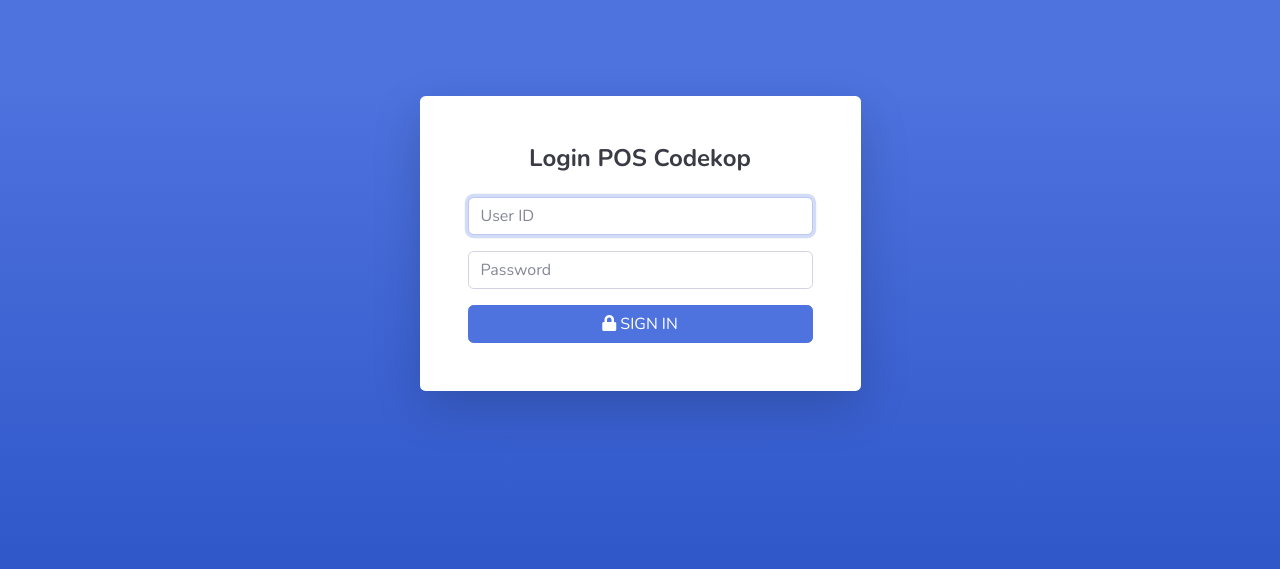
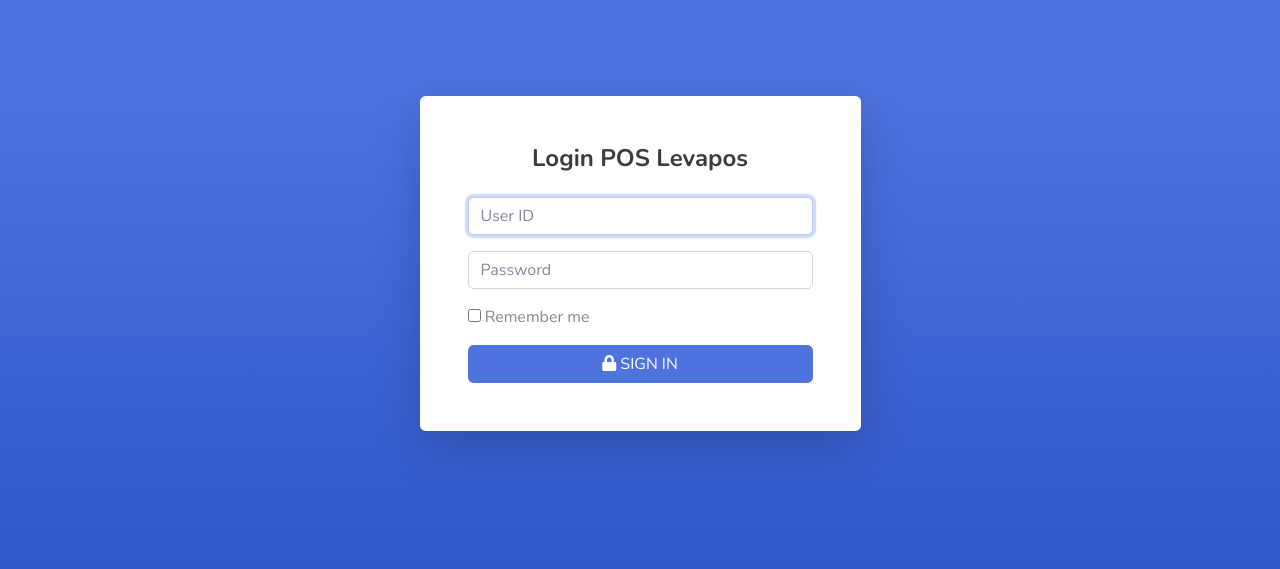
Before and after one commit to Levago-id/POS-web, a PHP site: page /login.php in a window 1280 px wide. Shown: the top 569 px of the page. Run offline with PHP 8.4, Linux system fonts and the light colour scheme.

Commit message:
fitur remember me

```diff
--- a/login.php
+++ b/login.php
@@ -16,12 +16,35 @@
         if($jum > 0){
             $hasil = $row -> fetch();
             $_SESSION['admin'] = $hasil;
+            if(isset($_POST['remember'])) {
+                // Set cookies for username and password
+                setcookie('username', $user, time() + (86400 * 30), "/"); // 30 days
+                setcookie('password', $pass, time() + (86400 * 30), "/"); // 30 days
+                echo "Cookies set successfully!";
+            } else {
+                echo "Remember Me not checked!";
+            }
             echo '<script>alert("Login Sukses");window.location="index.php"</script>';
         }else{
             echo '<script>alert("Login Gagal");history.go(-1);</script>';
         }
+    } else {
+        // Check for existing cookies and auto-fill the form
+        if(isset($_COOKIE['username']) && isset($_COOKIE['password'])) {
+            $user = $_COOKIE['username'];
+            $pass = $_COOKIE['password'];
+            // You might want to add additional validation here before auto-logging in
+            // For example, checking if the credentials are valid in your database.
+            // For simplicity, I'll leave it as is.
+            echo "<script>
+                    document.getElementById('user').value = '$user';
+                    document.getElementById('pass').value = '$pass';
+                  </script>";
+        } else {
+        }
     }
 ?>
+
 <!DOCTYPE html>
 <html lang="en">
 
@@ -31,7 +54,7 @@
     <meta name="viewport" content="width=device-width, initial-scale=1, shrink-to-fit=no">
     <meta name="description" content="">
     <meta name="author" content="">
-    <title>Login - POS Codekop</title>
+    <title>Login - POS Levapos</title>
     <!-- Custom fonts for this template-->
     <link href="vendor/fontawesome-free/css/all.min.css" rel="stylesheet" type="text/css">
     <link
@@ -52,16 +75,19 @@
                         <!-- Nested Row within Card Body -->
                         <div class="p-5">
                             <div class="text-center">
-								<h4 class="h4 text-gray-900 mb-4"><b>Login POS Codekop</b></h4>
+                                <h4 class="h4 text-gray-900 mb-4"><b>Login POS Levapos</b></h4>
                             </div>
                             <form class="form-login" method="POST">
                                 <div class="form-group">
-									<input type="text" class="form-control form-control-user" name="user"
+                                    <input type="text" class="form-control form-control-user" id="user" name="user"
                                         placeholder="User ID" autofocus>
                                 </div>
                                 <div class="form-group">
-									<input type="password" class="form-control form-control-user" name="pass"
+                                    <input type="password" class="form-control form-control-user" id="pass" name="pass"
                                         placeholder="Password">
+                                </div>
+                                <div class="form-group">
+                                    <input type="checkbox" name="remember"> Remember me
                                 </div>
                                 <button class="btn btn-primary btn-block" name="proses" type="submit"><i
                                         class="fa fa-lock"></i>
@@ -80,6 +106,48 @@
             </div>
         </div>
     </div>
+	<script>
+    document.addEventListener("DOMContentLoaded", function() {
+        // Get the remember me checkbox
+        var rememberCheckbox = document.querySelector('input[name="remember"]');
+
+        // Get the form inputs
+        var userField = document.getElementById('user');
+        var passField = document.getElementById('pass');
+
+        // Check if the remember me checkbox is clicked
+        rememberCheckbox.addEventListener('change', function() {
+            if(this.checked) {
+                // If checked, store the username and password in cookies
+                var username = userField.value.trim();
+                var password = passField.value.trim();
+
+                // Set cookies for username and password
+                document.cookie = "username=" + username + "; expires=Fri, 31 Dec 9999 23:59:59 GMT; path=/";
+                document.cookie = "password=" + password + "; expires=Fri, 31 Dec 9999 23:59:59 GMT; path=/";
+            } else {
+                // If unchecked, remove the username and password cookies
+                document.cookie = "username=; expires=Thu, 01 Jan 1970 00:00:00 GMT; path=/";
+                document.cookie = "password=; expires=Thu, 01 Jan 1970 00:00:00 GMT; path=/";
+            }
+        });
+
+        // Check for existing cookies and auto-fill the form
+        var cookies = document.cookie.split(';');
+        cookies.forEach(function(cookie) {
+            var parts = cookie.split('=');
+            var name = parts[0].trim();
+            var value = parts[1].trim();
+
+            if (name === 'username') {
+                userField.value = value;
+            } else if (name === 'password') {
+                passField.value = value;
+            }
+        });
+    });
+</script>
+
     <!-- Bootstrap core JavaScript-->
     <script src="sb-admin/vendor/jquery/jquery.min.js"></script>
     <script src="sb-admin/vendor/bootstrap/js/bootstrap.bundle.min.js"></script>
```
Lines whose indentation alone changed are shown as unchanged.
